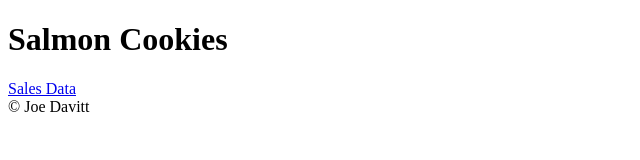
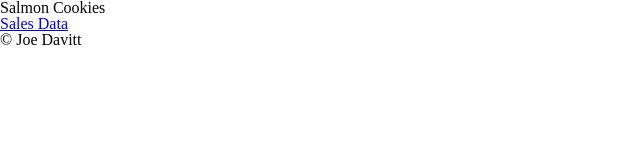
Before and after one commit to j-davitt/cookie-stand, a plain HTML site: page index.html in a window 1280 px wide. Shown: the whole page, without its empty margins (0-640 px from the left). Drawn offline with Linux system fonts and the light colour scheme.

Commit message:
create stylesheet link

```diff
--- a/index.html
+++ b/index.html
@@ -5,6 +5,8 @@
   <meta http-equiv="X-UA-Compatible" content="IE=edge">
   <meta name="viewport" content="width=device-width, initial-scale=1.0">
   <title>Salmon Cookies</title>
+  <link rel="stylesheet" href="css/reset.css">
+  <link rel="stylesheet" href="css/style.css">
 </head>
 <body>
   <h1>Salmon Cookies</h1>
```
Also changed, not shown: pages/sales.html (+2 -0 lines).
